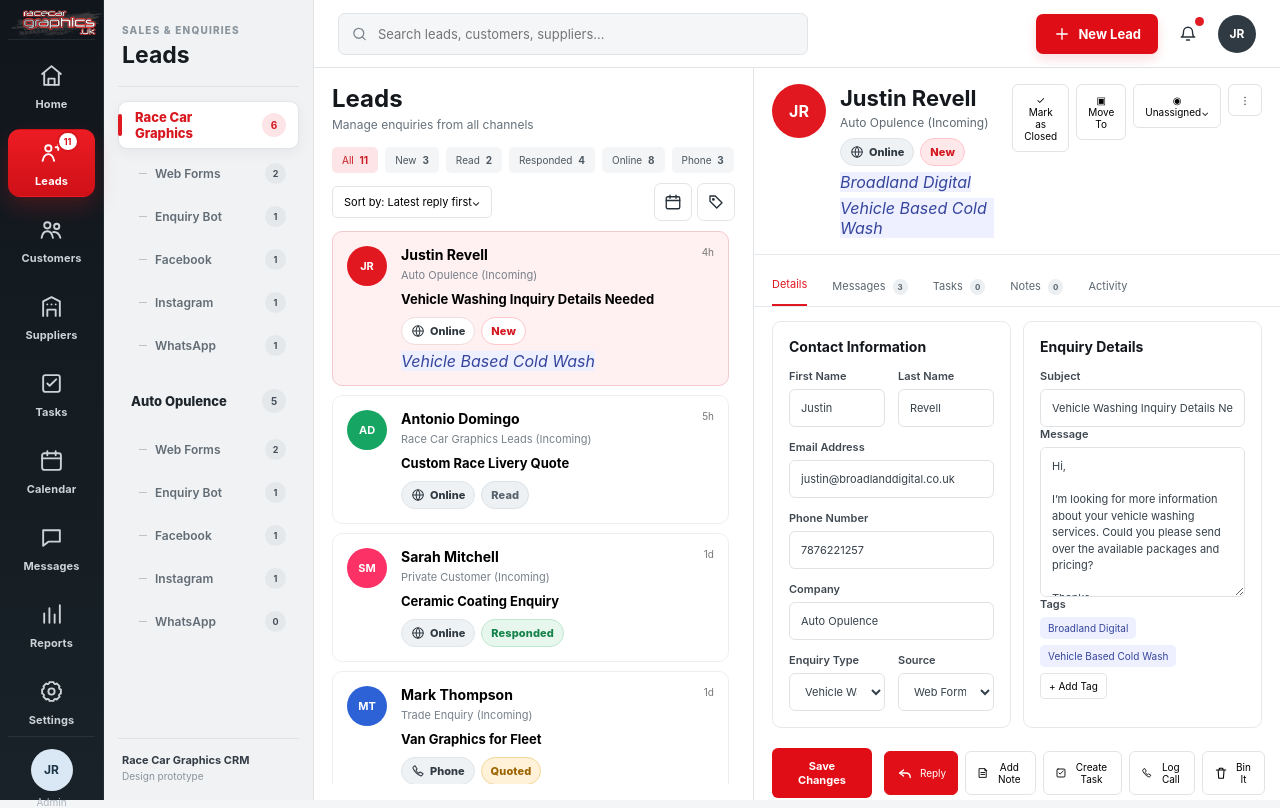
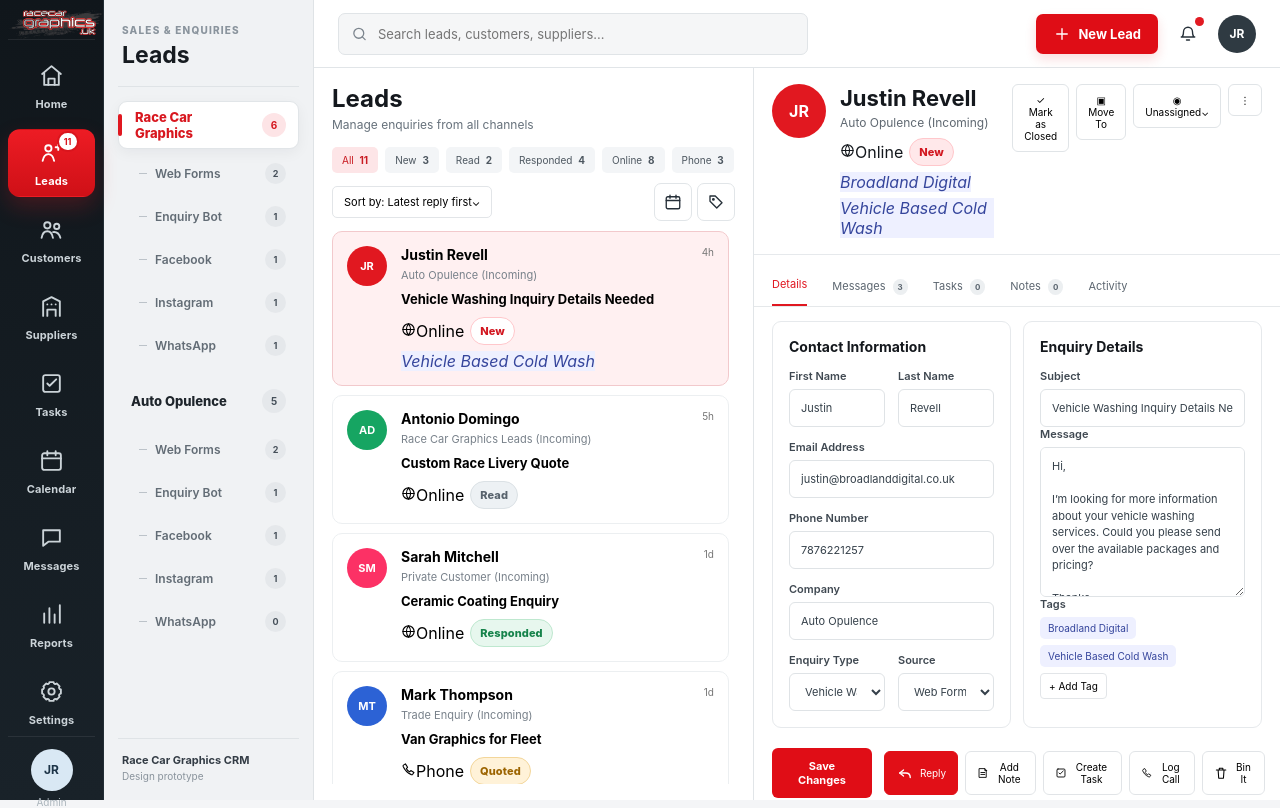
Before and after one commit to broadlanddigital2/rcg-crm-ui-prototype, a Next.js app: page /leads in a window 1280 px wide. Built offline with nearby package versions, Linux system fonts and the light colour scheme.

Commit message:
Use monochrome contact route symbols on leads

```diff
--- a/app/leads/LeadsClient.tsx
+++ b/app/leads/LeadsClient.tsx
@@ -40,7 +40,7 @@
               <div><strong>{l.name}</strong><small>{l.time}</small></div>
               <span>{l.business}</span><h3>{l.subject}</h3>
               <div className="leadMetaRow">
-                <span className="channelBadge"><Icon name={l.contactMode==="Phone"?"phone":"online"} size={14}/>{l.contactMode}</span>
+                <span className="contactRoute"><Icon name={l.contactMode==="Phone"?"phone":"online"} size={15}/><span>{l.contactMode}</span></span>
                 <span className={"statusBadge status-"+l.status.toLowerCase()}>{l.status}</span>
                 {l.tag&&<em className="softTag">{l.tag}</em>}
               </div>
@@ -54,7 +54,7 @@
           <div className="identity"><span className="avatar red large">{lead.initials}</span>
             <div><h1>{lead.name}</h1><p>{lead.business}</p>
               <div className="leadMetaRow">
-                <span className="channelBadge"><Icon name={lead.contactMode==="Phone"?"phone":"online"} size={14}/>{lead.contactMode}</span>
+                <span className="contactRoute"><Icon name={lead.contactMode==="Phone"?"phone":"online"} size={15}/><span>{lead.contactMode}</span></span>
                 <span className={"statusBadge status-"+lead.status.toLowerCase()}>{lead.status}</span>
                 <em className="softTag">Broadland Digital</em>{lead.tag&&<em className="softTag">{lead.tag}</em>}
               </div>
```
